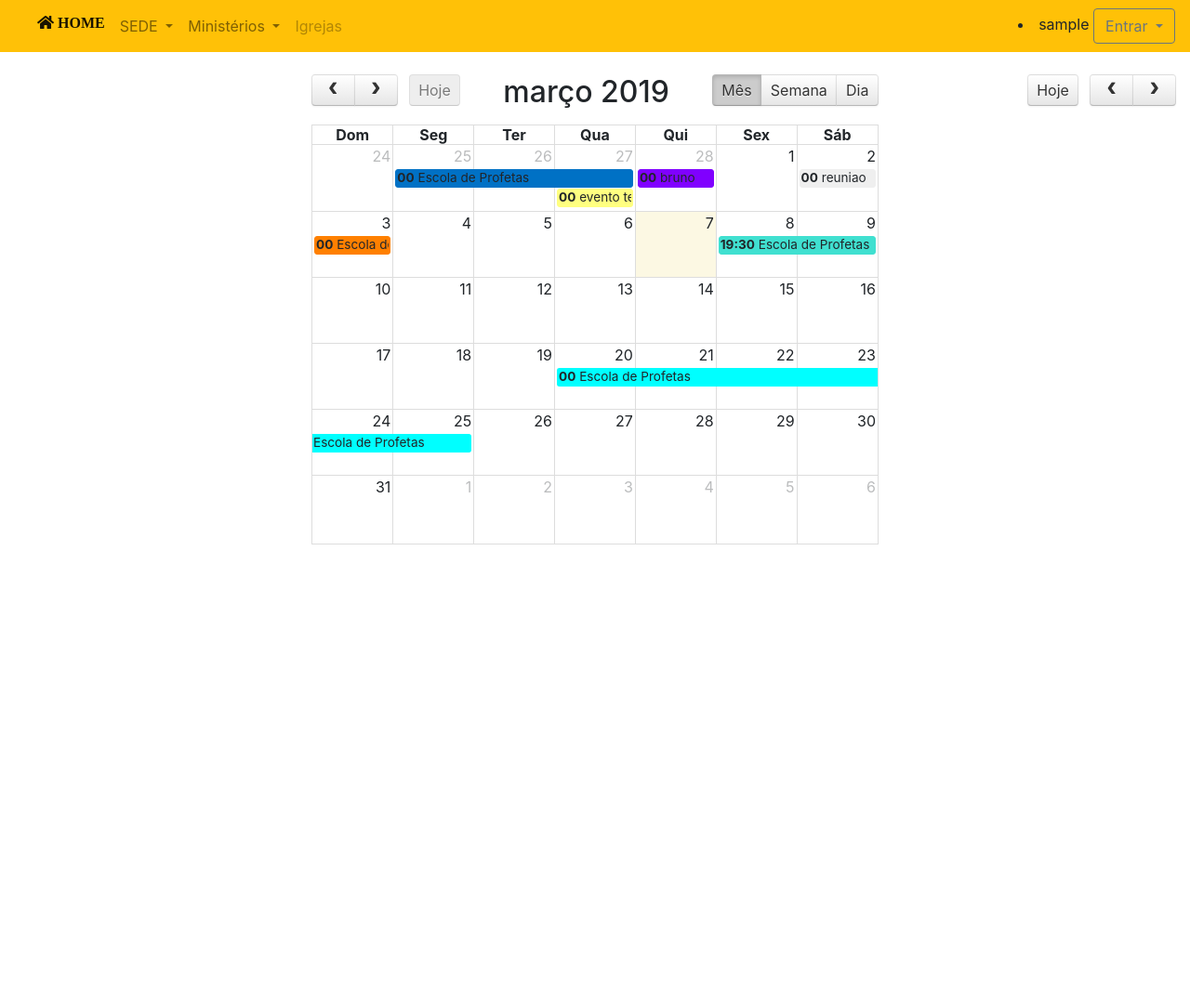
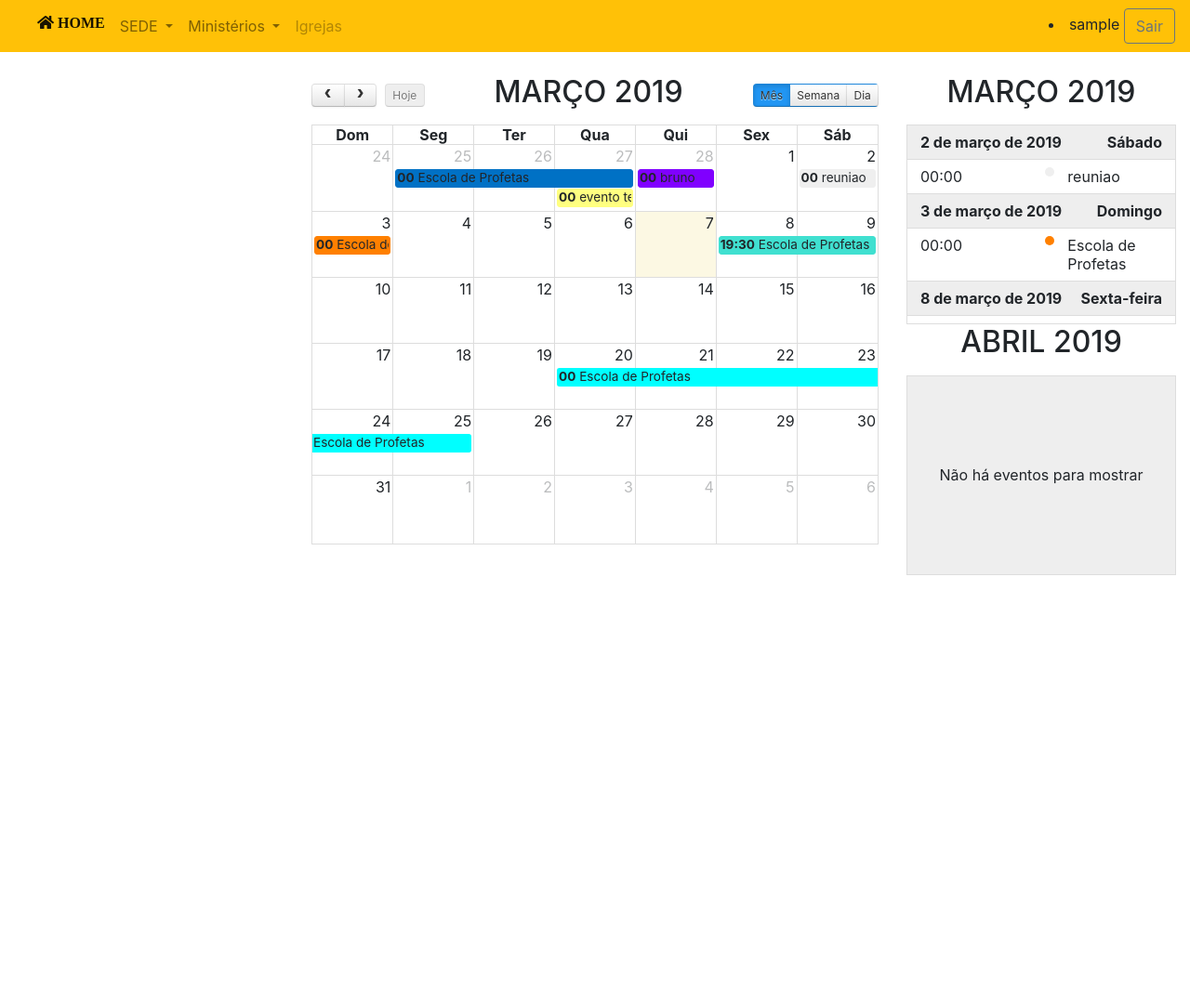
Before and after one commit to brunoorosco/Igreja, a PHP site: page /www/ in a window 1280 px wide. Shown: the top 1073 px of the page at 93% size. Run offline with PHP 8.4, Linux system fonts and the light colour scheme; the visitor is signed in with stand-in values (Sample User, id 1); data comes from the database, SQL or seed files in the repository; lists and menus that the app fills with data are empty; some libraries are stand-ins or nearby versions.

Commit message:
ajustes 07/03

```diff
--- a/_fonts/config/funcoes.php
+++ b/_fonts/config/funcoes.php
@@ -1,5 +1,6 @@
  <?php
-  //session_start();
+
+  if(!isset($_SESSION))session_start(); //verifica se a sessão aberta
 
   function autenticar($login, $senha) {
         $pdo = Banco::conectar();
--- a/app/login/logout.php
+++ b/app/login/logout.php
@@ -3,6 +3,11 @@
 	//logout.php
 	session_start();
 	session_destroy();
+	session_start();
+	$_SESSION['msg_log'] = "<script>	Swal.fire({
+						 title: 'Sessão Encerrada!',
+										 type: 'info',
+										 timer: 5000});</script>";
 	header('location:../../index.php');
 
 ?>
--- a/app/membros/cadastro.php
+++ b/app/membros/cadastro.php
@@ -1,6 +1,7 @@
 <?php
 	include_once("../../_fonts/config/banco.php");
   include_once "../../menu.php";
+	if(!isset($_SESSION))session_start(); //verifica se a sessão aberta
 ?>
 <!DOCTYPE html>
 <html lang="pt-br">
--- a/index.php
+++ b/index.php
@@ -19,6 +19,7 @@
     <link rel="stylesheet" href="_fonts/css/bootstrap.min.css">
     <link href='_fonts/css/fullcalendar.min.css' rel='stylesheet' />
     <link href='_fonts/css/fullcalendar.print.min.css' rel='stylesheet' media='print' />
+
 
     <script src='_fonts/js/moment.min.js'></script>
 		<script src='_fonts/js/fullcalendar.min.js'></script>
@@ -51,12 +52,81 @@
           width: 100%;  /*respnsavel pelo formulario de eventos*/
           margin: 0px auto;
       }
+
+      .fc-right,.fc-left, .fc-button button{
+        text-transform: uppercase;  /*respnsavel pelas letras Maisculas*/
+        border-radius: 2px;
+        font-size: 12px;
+        font-weight: 13px;
+        transition: box-shadow linear 0.4s;
+        border-color: #2196f3;
+        margin-top: 10px;
+      }
+      .fc-right button{
+      background-color: #2196f3;
+      }
+      .fc-left, .fc-button button{
+       background-color: #fff;
+      }
+
+      .fc-header-toolbar {
+          text-transform: uppercase;  /*respnsavel pelas letras Maisculas*/
+
+      }
  </style>
 
  <script>
-$(document).ready(function() {
-      $('#calendar').fullCalendar({
-        header: {
+ $(document).ready(function() {
+   var date = new Date();
+   var m = date.getMonth();
+   $('#lista_calendario').fullCalendar({
+
+         header:{
+           left: 'none',
+           center: 'title',
+           right: 'none'
+                   },
+         defaultView: 'listMonth',
+         events: [ <?php
+               $pdo = Banco::conectar();
+               $sql = 'SELECT * FROM eventos';
+               foreach($pdo->query($sql)as $row_events) { ?>
+               {
+               id:     '<?php echo $row_events['id']; ?>',
+               title:  '<?php echo $row_events['titulo']; ?>',
+               start:  '<?php echo $row_events['inicioevento']; ?>',
+               end:    '<?php echo $row_events['terminoevento']; ?>',
+               color:  '<?php echo $row_events['color']; ?>',
+               },<?php
+ 							}
+ 						?>
+         ]
+       });
+       $('#lista_calendario1').fullCalendar({
+             header:{
+               left: 'none',
+               center: 'title',
+               right: 'none'
+                       },
+             defaultDate: moment().add(1,'month'),
+             defaultView: 'listMonth',
+             events: [ <?php
+                   $pdo = Banco::conectar();
+                   $sql = 'SELECT * FROM eventos';
+                   foreach($pdo->query($sql)as $row_events) { ?>
+                   {
+                   id:     '<?php echo $row_events['id']; ?>',
+                   title:  '<?php echo $row_events['titulo']; ?>',
+                   start:  '<?php echo $row_events['inicioevento']; ?>',
+                   end:    '<?php echo $row_events['terminoevento']; ?>',
+                   color:  '<?php echo $row_events['color']; ?>',
+                   },<?php
+                   }
+                 ?>
+             ]
+           });
+  $('#calendar').fullCalendar({
+      header: {
           left: 'prev,next today',
           center: 'title',
           right: 'month,agendaWeek,agendaDay'
@@ -74,8 +144,8 @@
           $('#visualizar').modal('show');
           return false;
         },
-        selectable: true,
-        selectHelper: true,
+        // selectable: true,
+        // selectHelper: true,
         select: function(start, end){
           $('#cadastrar #start').val(moment(start).format('DD/MM/YYYY HH:mm:ss'));
           $('#cadastrar #end').val(moment(end).format('DD/MM/YYYY HH:mm:ss'));
@@ -96,7 +166,9 @@
 						?>
         ]
       });
+      var mes = 'title';
     });
+
     //Mascara para o campo data e hora
     function DataHora(evento, objeto){
       var keypress=(window.event)?event.keyCode:evento.which;
@@ -163,9 +235,9 @@
 </br>
   <div class="container-fluid">
     <?php
-    if(isset($_SESSION['msg_login'])){
-      echo $_SESSION['msg_login'];
-      unset($_SESSION['msg_login']);
+    if(isset($_SESSION['msg_log'])){
+      echo $_SESSION['msg_log'];
+      unset($_SESSION['msg_log']);
     }
     ?>
 
@@ -183,7 +255,8 @@
         <div id='calendar'></div>
       </div>
       <div class="col-3">
-        <div id='calendar_'></div>
+        <div id='lista_calendario'></div>
+        <div id='lista_calendario1'></div>
       </div>
 
     </div>
@@ -236,7 +309,7 @@
                   <option style="color:#0071c5;" value="#0071c5">Azul Turquesa</option>
                   <option style="color:#FF4500;" value="#FF4500">Laranja</option>
                   <option style="color:#8B4513;" value="#8B4513">Marrom</option>
-                  <option style="color:#1C1C1C;" value="#1C1C1C">Preto</option>
+                  <option style="color:#FF1493;" value="#FF1493">Pink</option>
                   <option style="color:#436EEE;" value="#436EEE">Royal Blue</option>
                   <option style="color:#A020F0;" value="#A020F0">Roxo</option>
                   <option style="color:#40E0D0;" value="#40E0D0">Turquesa</option>
--- a/menu.php
+++ b/menu.php
@@ -1,5 +1,6 @@
 <?php
-session_start();
+if(!isset($_SESSION))session_start(); //verifica se a sessão aberta
+
  ?>
 <html>
 <head>
@@ -90,16 +91,21 @@
               </ul>
       </div>
           <li class="dropdown order-1">
-        <label> <?php //   if(!isset($_SESSION['user']))
+            <?php
 
-                          echo( $_SESSION['usuario']); ?></label>
-        <?php
-            if(!isset($_SESSION['$codigoUsuario'])){?>
-                <button type="button" id="dropdownMenu1" data-toggle="dropdown" class="btn btn-outline-secondary dropdown-toggle">Entrar <span class="caret"></span></button>
-                 <?php }
-            else
-              { ?>   <a href="app/login/logout.php" class="btn btn-primary btn-lg active" role="button" aria-pressed="true">Sair</a>
-              <?php } ?>
+                if(isset($_SESSION['usuario'])){
+                    echo( $_SESSION['usuario']);?>
+
+                    <input type="button" class="btn btn-outline-secondary " onclick="location.href='http://localhost/www/igreja/app/login/logout.php';"value="Sair"/>
+                <?php
+                         }
+                      else {?>
+
+                      <button type="button" id="dropdownMenu1" data-toggle="dropdown" class="btn btn-outline-secondary dropdown-toggle">Entrar <span class="caret"></span></button>
+                  <?php     if(isset($_SESSION['msg_log']))
+                        echo( $_SESSION['msg_log']);} ?>
+
+
                 <ul class="dropdown-menu dropdown-menu-right mt-2">
                    <li class="px-3 py-2">
                        <form class="form" role="form" id="for_login" method="post" action="app/login/validaLogin.php">
```
Also changed, not shown: _fonts/js/main.js (+5 -5 lines), app/login/validaLogin.php (+11 -2 lines).
